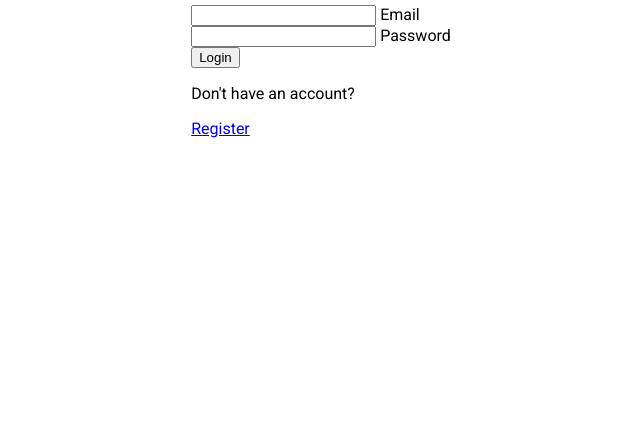
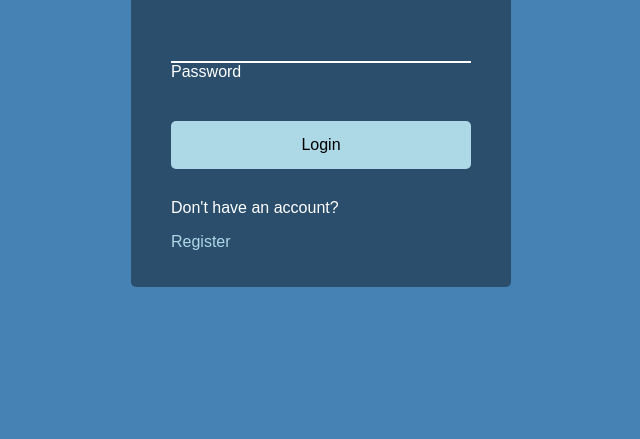
Before and after one commit to Todd-Sutherland/form-wave-animation, a plain HTML site: page index.html in a window 1280 px wide. Shown: the part 361-800 px from the top of the page, without its empty margins (319-959 px from the left). Drawn offline with Linux system fonts and the light colour scheme; a web font is replaced by a local one.

Commit message:
container, button, form-control CSS

```diff
--- a/style.css
+++ b/style.css
@@ -1,11 +1,13 @@
-@import url("https://fonts.googleapis.com/css2?family=Roboto:wght@400;700&display=swap");
+@import url("https://fonts.googleapis.com/css?family=Muli&display=swap");
 
 * {
   box-sizing: border-box;
 }
 
 body {
-  font-family: "Roboto", sans-serif;
+  background-color: steelblue;
+  color: #fff;
+  font-family: "Muli", sans-serif;
   display: flex;
   flex-direction: column;
   align-items: center;
@@ -14,3 +16,65 @@ body {
   overflow: hidden;
   margin: 0;
 }
+
+.container {
+  background-color: rgba(0, 0, 0, 0.4);
+  padding: 20px 40px;
+  border-radius: 5px;
+}
+
+.container h1 {
+  text-align: center;
+  margin-bottom: 30px;
+}
+
+.container a {
+  text-decoration: none;
+  color: lightblue;
+}
+
+.btn {
+  cursor: pointer;
+  display: inline-block;
+  width: 100%;
+  background: lightblue;
+  padding: 15px;
+  font-family: inherit;
+  font-size: 16px;
+  border: 0;
+  border-radius: 5px;
+}
+
+.btn:focus {
+  outline: 0;
+}
+
+.btn:active {
+  transform: scale(0.98);
+}
+
+.text {
+  margin-top: 30px;
+}
+
+.form-control {
+  position: relative;
+  margin: 20px 0 40px;
+  width: 300px;
+}
+
+.form-control input {
+  background-color: transparent;
+  border: 0;
+  border-bottom: 2px #fff solid;
+  display: block;
+  width: 100%;
+  padding: 15px 0;
+  font-size: 18px;
+  color: #fff;
+}
+
+.form-control input:focus,
+.form-control input:valid {
+  outline: 0;
+}
```
